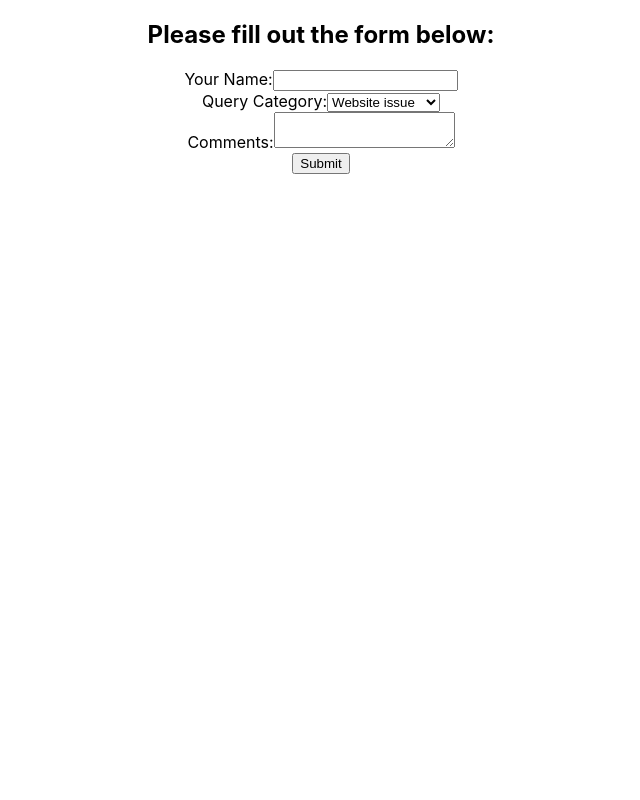
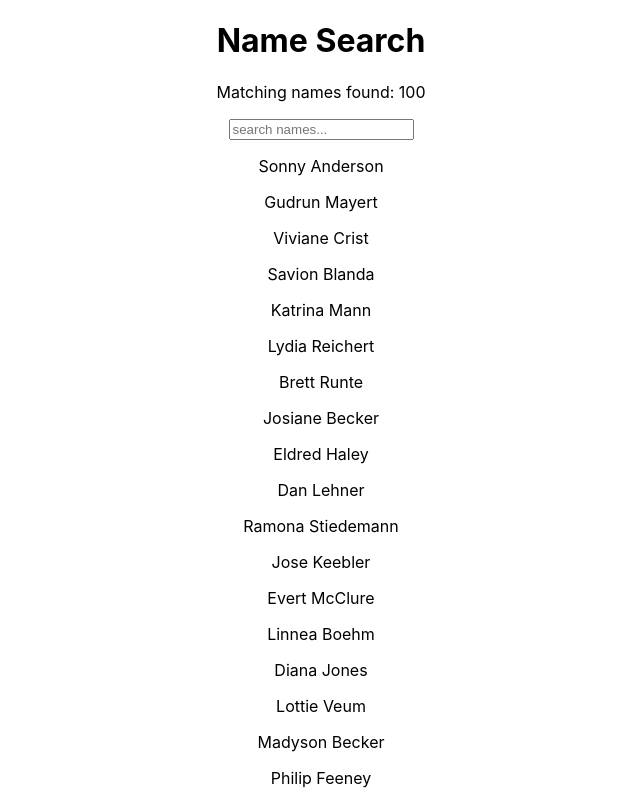
Before and after one commit to AnnieNeilson/gitpod-react, a React (Create React App) app in the folder my-app/: page / in a window 1280 px wide. Shown: the top 800 px of the page, without its empty margins (319-959 px from the left). Built offline with nearby package versions, Linux system fonts and the light colour scheme.

Commit message:
How to Filter a Search Challenge completed.

```diff
--- a/my-app/src/App.js
+++ b/my-app/src/App.js
@@ -15,6 +15,7 @@
 import LifeCyclesCWU from './components/LifeCyclesCWU';
 import ControlledForm from './components/ControlledForm';
 import UncontrolledForm from './components/UncontrolledForm';
+import SearchBar from './components/SearchBar';
 
 
 function App() {
@@ -34,7 +35,8 @@
         {/* <LifeCyclesCDU /> */}
         {/* <LifeCyclesCWU /> */}
         {/* <ControlledForm /> */}
-        <UncontrolledForm />
+        {/* <UncontrolledForm /> */}
+        <SearchBar />
     </div>
   );
 }
--- /dev/null
+++ b/my-app/src/Names.js
@@ -0,0 +1,103 @@
+const names = [
+    "Sonny Anderson",
+    "Gudrun Mayert",
+    "Viviane Crist",
+    "Savion Blanda",
+    "Katrina Mann",
+    "Lydia Reichert",
+    "Brett Runte",
+    "Josiane Becker",
+    "Eldred Haley",
+    "Dan Lehner",
+    "Ramona Stiedemann",
+    "Jose Keebler",
+    "Evert McClure",
+    "Linnea Boehm",
+    "Diana Jones",
+    "Lottie Veum",
+    "Madyson Becker",
+    "Philip Feeney",
+    "Kobe Kuhic",
+    "Jessica Wisoky",
+    "Kasey Auer",
+    "Arnoldo Sipes",
+    "Madisen Davis",
+    "Alex Swaniawski",
+    "Helene Jenkins",
+    "Leone Olson",
+    "Ola Lockman",
+    "Kaylie Mueller",
+    "Kitty Steuber",
+    "Ralph Mosciski",
+    "Zane Bradtke",
+    "Syble Torp",
+    "Luella Weimann",
+    "Rigoberto Dicki",
+    "Andre Gusikowski",
+    "Moshe Torphy",
+    "Rhoda Rosenbaum",
+    "Libby Spinka",
+    "Maeve Zieme",
+    "Sydney Gleichner",
+    "Jimmy Blick",
+    "Tara Casper",
+    "Cayla Upton",
+    "Keith Wyman",
+    "Derick Emmerich",
+    "Nia Waelchi",
+    "Armani Nienow",
+    "Keyon DuBuque",
+    "Keeley Doyle",
+    "Kristoffer Monahan",
+    "Brendon Orn",
+    "Brandy Romaguera",
+    "Lyda Hane",
+    "Lisandro Bauch",
+    "Oma Hirthe",
+    "Caleb Dicki",
+    "Sydney O'Kon",
+    "Missouri Greenholt",
+    "Kylie Green",
+    "Kiel Erdman",
+    "Anahi Balistreri",
+    "Rico Rippin",
+    "Ramiro Dach",
+    "Princess Bosco",
+    "Pink Stoltenberg",
+    "Adan Rau",
+    "Dessie Heller",
+    "Nyah Zulauf",
+    "Makayla Fisher",
+    "Neoma Stanton",
+    "Ebba Dooley",
+    "Rachel Denesik",
+    "Drew Crist",
+    "Wava Will",
+    "Loraine Macejkovic",
+    "Americo Mann",
+    "Jules Konopelski",
+    "Gloria Ankunding",
+    "Austin Wilderman",
+    "Sage Veum",
+    "Dorris Friesen",
+    "Wellington Klein",
+    "Asa Quitzon",
+    "Misty Schumm",
+    "Muhammad Bayer",
+    "Dante Ondricka",
+    "Lurline Kuvalis",
+    "Conner Herzog",
+    "Shanie Franecki",
+    "Lois Bednar",
+    "Carey Predovic",
+    "Adelbert Heidenreich",
+    "Romaine Jacobs",
+    "Jake Schuppe",
+    "Meta Parisian",
+    "Dillon Feest",
+    "Amanda O'Keefe",
+    "Kaitlyn O'Keefe",
+    "Earnest Jenkins",
+    "Reymundo Gleason"
+]
+export default names
--- a/my-app/src/components/RenderingLists.js
+++ b/my-app/src/components/RenderingLists.js
@@ -1,5 +1,5 @@
-import React from 'react'
-import Book from './Book'
+import React from 'react';
+import Book from './Book';
 
 function RenderingLists() {
     const bookList = [
--- /dev/null
+++ b/my-app/src/components/SearchBar.js
@@ -0,0 +1,45 @@
+import React, { Component } from 'react';
+import importedNames from '../Names'
+
+export class SearchBar extends Component {
+    constructor(props) {
+      super(props)
+
+      this.state = {
+         names: importedNames,
+      }
+    }
+
+    handleChange = (event) => {
+        const inputText = event.target.value.toLowerCase()
+        console.log(inputText)
+        const filteredNames = importedNames.filter(name => {
+            return name.toLowerCase().includes(inputText)
+        })
+        this.setState({
+            names: filteredNames
+        })
+    }
+
+  render() {
+    return (
+      <div>
+        <h1>Name Search</h1>
+        <p>Matching names found: {this.state.names.length}</p>
+        <form>
+        <input type="text" placeholder='search names...'
+        onChange={ (event) => this.handleChange(event)}
+        name="search"
+        value={this.state.search}></input>
+        </form>
+        <div style={{margin: 'auto'}}>
+            {this.state.names.map(name => {
+                return <p key={name}>{name}</p>
+            })}
+        </div>
+      </div>
+    )
+  }
+}
+
+export default SearchBar
```
